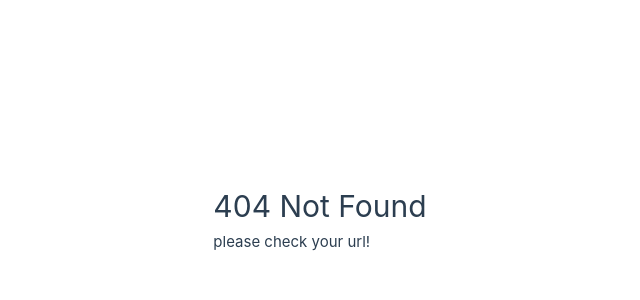
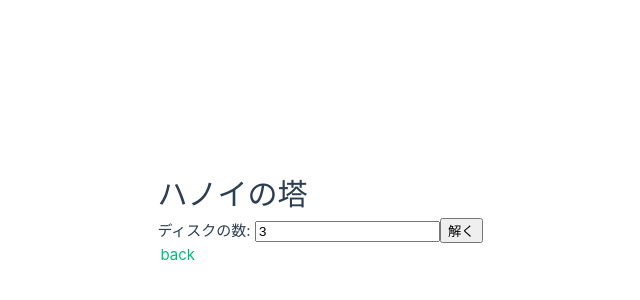
Before and after one commit to HujikoSan/hujikosan.github.io, a Vue app: page /hanoi in a window 1280 px wide. Before the commit this address had no page. Shown: the part 182-482 px from the top of the page, without its empty margins (320-960 px from the left). Built offline with nearby package versions, Linux system fonts and the light colour scheme.

Commit message:
Add Hanoi Tower page

```diff
--- /dev/null
+++ b/src/components/Hanoi.vue
@@ -0,0 +1,32 @@
+<script setup>
+import { ref } from 'vue'
+
+const diskCount = ref(3)
+const moves = ref([])
+
+function solve() {
+  moves.value = []
+  hanoi(diskCount.value, 1, 3, 2)
+}
+
+function hanoi(n, from, to, aux) {
+  if (n === 0) return
+  hanoi(n - 1, from, aux, to)
+  moves.value.push(`Move disk ${n} from ${from} to ${to}`)
+  hanoi(n - 1, aux, to, from)
+}
+</script>
+
+<template>
+  <div>
+    <h1>ハノイの塔</h1>
+    <p>
+      <label>ディスクの数: <input type="number" v-model.number="diskCount" min="1" /></label>
+      <button @click="solve">解く</button>
+    </p>
+    <ul>
+      <li v-for="(move, index) in moves" :key="index">{{ move }}</li>
+    </ul>
+    <p><router-link to="/">back</router-link></p>
+  </div>
+</template>
--- a/src/components/Index.vue
+++ b/src/components/Index.vue
@@ -25,6 +25,7 @@ defineProps({
     <h2>作ったもの</h2>
     <ui>
       <li><router-link to="/anniversary">Anniversary</router-link></li>
+      <li><router-link to="/hanoi">ハノイの塔</router-link></li>
     </ui>
   </div>
 </template>
--- a/src/router.js
+++ b/src/router.js
@@ -21,6 +21,11 @@ const router = createRouter({
       component: () => import('./components/Anniversary.vue'),
     },
     {
+      path: '/hanoi',
+      meta: { title: 'ハノイの塔' },
+      component: () => import('./components/Hanoi.vue'),
+    },
+    {
       path: '/:catchAll(.*)',
       meta: { title: '404' },
       component: () => import('./components/NotFound.vue'),
```
Also changed, not shown: 12 other files (tests, documents, lock files or other folders).
